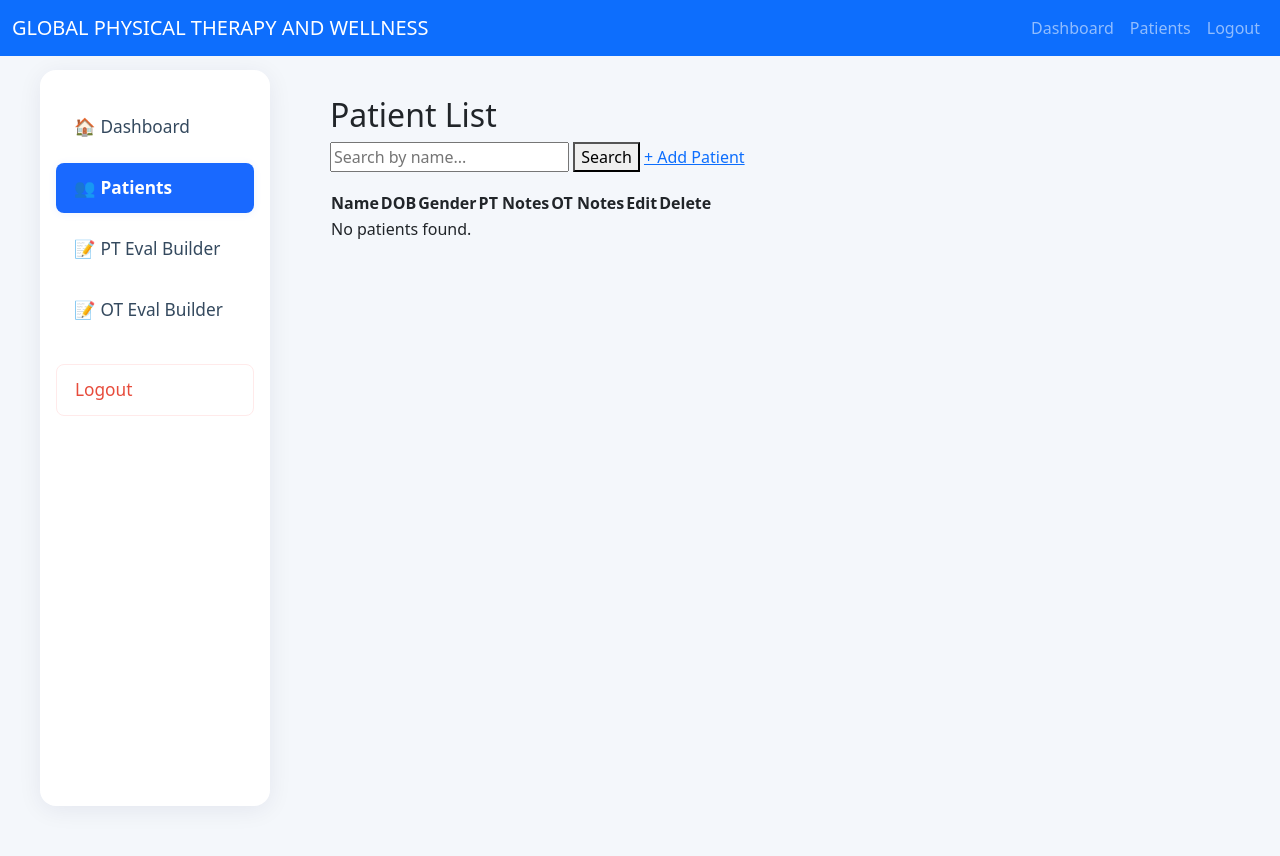
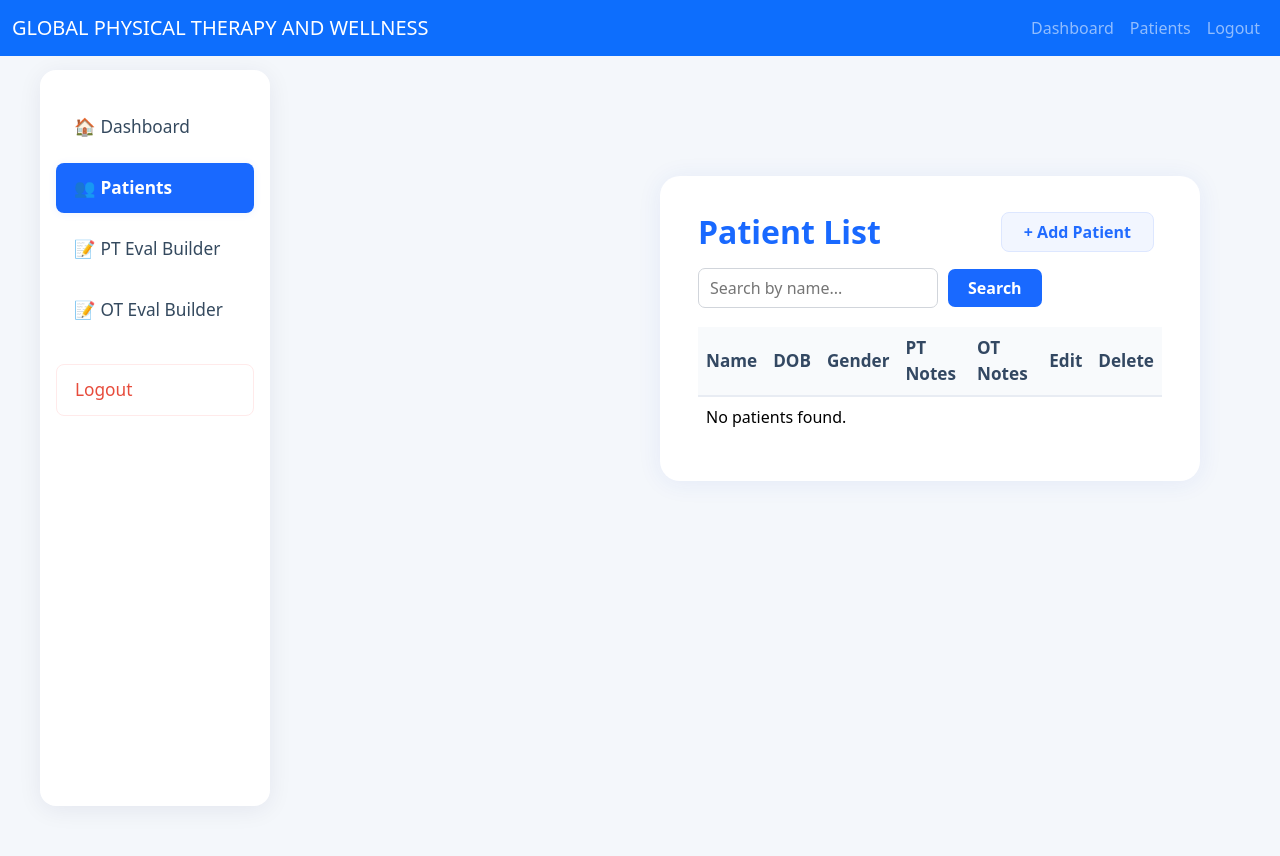
Before and after one commit to KLcoding01/PT-Builder, a Flask app: page /patients in a window 1280 px wide. Run offline with Flask 3, Linux system fonts and the light colour scheme; a user stored in the database is signed in.

Commit message:
Initial commit

```diff
--- a/templates/patients.html
+++ b/templates/patients.html
@@ -1,15 +1,97 @@
 {% extends 'base.html' %}
 {% block content %}
-  <h2>Patient List</h2>
+<style>
+  body, .main-bg {
+    background: #f4f7fb !important;
+    min-height: 100vh;
+  }
+  .main-content {
+    margin-left: 290px;
+    padding: 2.5rem 2.5rem 2rem 2.5rem;
+    min-height: 90vh;
+  }
+  .patient-card {
+    background: #fff;
+    border-radius: 20px;
+    box-shadow: 0 2px 24px 0 rgba(35,72,207,0.08);
+    padding: 36px 38px 28px 38px;
+    max-width: 1100px;
+    margin: 40px auto;
+  }
+  .patient-table th, .patient-table td {
+    vertical-align: middle !important;
+  }
+  .patient-table th {
+    background: #f8fafc;
+    font-weight: 600;
+    color: #334862;
+    font-size: 1.07rem;
+    border-top: none;
+    border-bottom: 2px solid #e8ecf3;
+  }
+  .patient-table tr:last-child td {
+    border-bottom: none;
+  }
+  .btn-action {
+    margin-right: 7px;
+    min-width: 56px;
+  }
+  .search-bar {
+    display: flex;
+    align-items: center;
+    gap: 10px;
+    margin-bottom: 1.2rem;
+  }
+  .search-bar input[type="text"] {
+    padding: 7px 11px;
+    width: 240px;
+    border-radius: 7px;
+    border: 1px solid #d1d5db;
+    font-size: 1rem;
+  }
+  .search-bar button[type="submit"] {
+    padding: 7px 20px;
+    border-radius: 7px;
+    background: #1969ff;
+    color: #fff;
+    border: none;
+    font-weight: 600;
+    margin-right: 0px;
+  }
+  .add-btn {
+    color: #226cff;
+    text-decoration: none;
+    font-weight: 700;
+    padding: 7px 22px;
+    border-radius: 8px;
+    background: #f2f6ff;
+    transition: background 0.16s;
+    border: 1.2px solid #dde7ff;
+    margin-left: auto;
+    margin-right: 8px;
+  }
+  .add-btn:hover {
+    background: #e8f0ff;
+    color: #1049b5;
+    text-decoration: none;
+  }
+  @media (max-width: 900px) {
+    .main-content, .patient-card { margin-left: 0 !important; padding: 1rem !important; }
+  }
+</style>
 
-  <form method="GET" action="{{ url_for('view_patients') }}" style="margin-bottom: 18px;">
+<div class="main-content">
+  <div class="patient-card">
+    <div class="d-flex align-items-center justify-content-between mb-3">
+      <h2 style="font-weight:700; color:#1969ff; margin-bottom:0;">Patient List</h2>
+      <a href="{{ url_for('add_patient') }}" class="add-btn">+ Add Patient</a>
+    </div>
+    <form method="GET" action="{{ url_for('view_patients') }}" class="search-bar">
       <input type="text" name="q" placeholder="Search by name..." value="{{ query }}">
       <button type="submit">Search</button>
-    <a href="{{ url_for('add_patient') }}" class="add-btn">+ Add Patient</a>
-    <div style="clear:both"></div>
     </form>
-
-  <table>
+    <div class="table-responsive">
+      <table class="table patient-table align-middle">
         <thead>
           <tr>
             <th>Name</th>
@@ -25,16 +107,16 @@
           {% for p in patients %}
             <tr>
               <td>{{ p.name }}</td>
-          <td>{{ p.dob.strftime('%Y-%m-%d') }}</td>
+              <td>{{ p.dob.strftime('%Y-%m-%d') if p.dob else '' }}</td>
               <td>{{ p.gender }}</td>
               <td><a href="{{ url_for('view_pt_notes', patient_id=p.id) }}">View PT Notes</a></td>
               <td><a href="{{ url_for('view_ot_notes', patient_id=p.id) }}">View OT Notes</a></td>
               <td>
-            <a href="{{ url_for('edit_patient', patient_id=p.id) }}" class="btn btn-sm btn-primary">Edit</a>
+                <a href="{{ url_for('edit_patient', patient_id=p.id) }}" class="btn btn-primary btn-sm btn-action">Edit</a>
               </td>
               <td>
                 <form method="POST" action="{{ url_for('delete_patient', patient_id=p.id) }}" style="display:inline;">
-              <button type="submit" class="btn btn-sm btn-danger" onclick="return confirm('Delete this patient? All related notes will also be removed.');">Delete</button>
+                  <button type="submit" class="btn btn-danger btn-sm btn-action" onclick="return confirm('Delete this patient?');">Delete</button>
                 </form>
               </td>
             </tr>
@@ -43,4 +125,7 @@
           {% endfor %}
         </tbody>
       </table>
+    </div>
+  </div>
+</div>
 {% endblock %}
```
Lines whose indentation alone changed are shown as unchanged.
